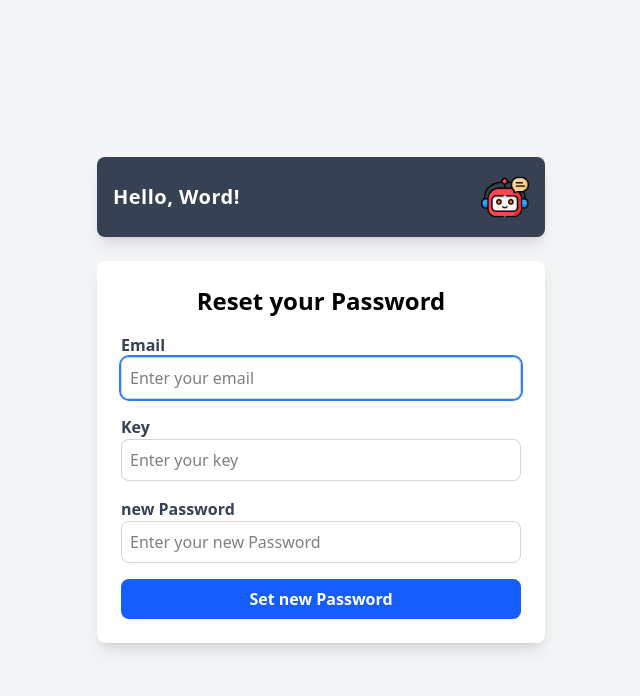
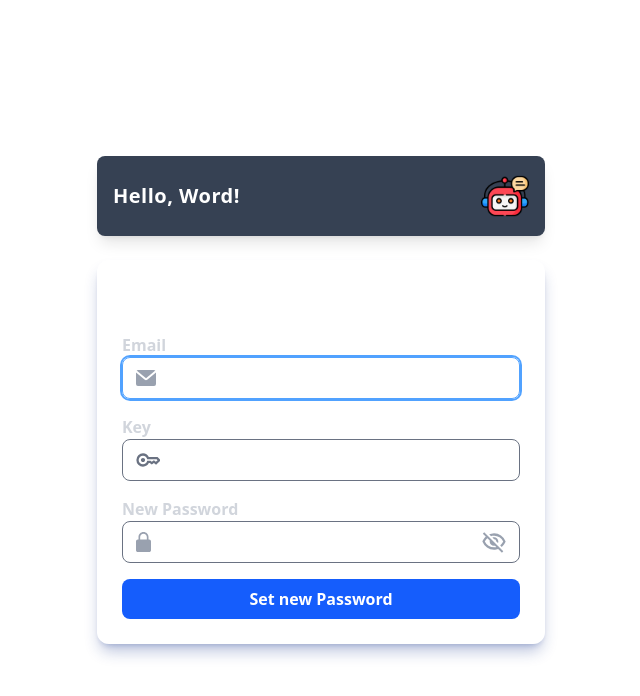
Before and after one commit to final-project-real-time-chat/realtime-chat, a React (Vite) app in the folder frontend/: page /new-pw in a window 1280 px wide. Shown: the top 696 px of the page, without its empty margins (319-959 px from the left). Built offline with nearby package versions, Linux system fonts and the light colour scheme.

Commit message:
page not found fixed,forgotpw und new pw fixed style

```diff
--- a/frontend/src/components/Chatroom.jsx
+++ b/frontend/src/components/Chatroom.jsx
@@ -1,5 +1,5 @@
 import { useState, useRef, useEffect } from "react";
-import { useParams } from "react-router-dom";
+import { useParams, Navigate } from "react-router-dom";
 import { useNavigate } from "react-router-dom";
 import { useQuery, useMutation, useQueryClient } from "@tanstack/react-query";
 import { io } from "socket.io-client";
@@ -27,6 +27,7 @@ export const Chatroom = () => {
     queryKey: ["chatroom", id],
     queryFn: async () => {
       const response = await fetch(`/api/chatrooms/chats/${id}`);
+
       return response.json();
     },
   });
@@ -331,6 +332,10 @@ export const Chatroom = () => {
     deleteMessageMutation.mutate({ messageId: message._id });
   }
 
+  if ((data === undefined && !isLoading) || data?.errorMessage) {
+    return <Navigate to={"/404"}></Navigate>;
+  }
+
   return (
     <div className="min-h-svh flex flex-col">
       <header className="xl:h-25 z-10 h-16 flex justify-between  items-center pl-2 sticky top-0 bg-gray-700">
--- a/frontend/src/components/NewPassword.jsx
+++ b/frontend/src/components/NewPassword.jsx
@@ -1,9 +1,11 @@
 import { useNavigate } from "react-router-dom";
 import toast, { Toaster } from "react-hot-toast";
 import robot from "../assets/robot.png";
+import { useState } from "react";
 
 export const NewPassword = () => {
   const navigate = useNavigate();
+  const [showPassword, setShowPassword] = useState(false);
 
   async function handleNewPw(e) {
     e.preventDefault();
@@ -34,7 +36,7 @@ export const NewPassword = () => {
   }
 
   return (
-    <div className="flex flex-col items-center justify-center min-h-screen bg-gray-100 p-6">
+    <div className="flex flex-col items-center justify-center min-h-screen  p-6">
       <header className="flex items-center justify-between w-full max-w-md bg-gray-700 text-white p-4 rounded-lg shadow-lg">
         <h1 className="text-xl font-bold tracking-wide">Hello, Word!</h1>
         <img className="h-12" src={robot} alt="robot" />
@@ -42,46 +44,113 @@ export const NewPassword = () => {
 
       <form
         onSubmit={handleNewPw}
-        className="w-full max-w-md bg-white p-6 rounded-lg shadow-lg mt-6"
+        className="mt-[2%] mx-auto w-full max-w-md bg-white/25 shadow-lg shadow-blue-900/30 backdrop-blur-md rounded-xl border border-white/20 p-6"
       >
-        <h1 className="text-2xl font-bold text-center mb-4 text-black">
+        <h1 className="text-2xl font-bold text-center mb-4 text-white">
           Reset your Password
         </h1>
-        <label htmlFor="email" className="block text-gray-700 font-semibold">
+        <label htmlFor="email" className="block text-gray-300 font-semibold">
           Email
         </label>
+        <div className="relative mb-4">
+          <div className="absolute inset-y-0 start-0 flex items-center ps-3.5 pointer-events-none">
+            <svg
+              className="w-5 h-5 text-gray-400"
+              aria-hidden="true"
+              xmlns="http://www.w3.org/2000/svg"
+              fill="currentColor"
+              viewBox="0 0 20 16"
+            >
+              <path d="m10.036 8.278 9.258-7.79A1.979 1.979 0 0 0 18 0H2A1.987 1.987 0 0 0 .641.541l9.395 7.737Z" />
+              <path d="M11.241 9.817c-.36.275-.801.425-1.255.427-.428 0-.845-.138-1.187-.395L0 2.6V14a2 2 0 0 0 2 2h16a2 2 0 0 0 2-2V2.5l-8.759 7.317Z" />
+            </svg>
+          </div>
           <input
             type="email"
             name="email"
             id="email"
-          placeholder="Enter your email"
-          className="text-black w-full p-2 border border-gray-300 rounded-lg mb-4 focus:outline-none focus:ring-2 focus:ring-blue-500"
+            placeholder="Email"
+            className="bg-white/10 text-white border border-gray-500 rounded-lg w-full p-2 ps-10 focus:outline-none focus:ring-2 focus:ring-blue-400 focus:border-blue-400"
             required
             autoFocus
           />
-        <label htmlFor="email" className="block text-gray-700 font-semibold">
+        </div>
+        <label htmlFor="key" className="block text-gray-300 font-semibold">
           Key
         </label>
+        <div className="relative mb-4">
+          <div className="absolute inset-y-0 start-0 flex items-center ps-3.5 pointer-events-none">
+            <svg
+              className="w-6 h-6 text-gray-500 dark:text-gray-400"
+              aria-hidden="true"
+              xmlns="http://www.w3.org/2000/svg"
+              fill="currentColor"
+              viewBox="0 -960 960 960"
+            >
+              <path d="M280.17-395.67q-34.5 0-59.5-24.83-25-24.84-25-59.33 0-34.5 24.83-59.5 24.84-25 59.33-25 34.5 0 59.5 24.83 25 24.84 25 59.33 0 34.5-24.83 59.5-24.84 25-59.33 25ZM280-214.33q-109.78 0-187.72-77.99-77.95-77.99-77.95-187.84 0-109.84 77.95-187.67 77.94-77.84 187.72-77.84 79.33 0 140 38.34Q480.67-669 512.06-601h350.27L991-473.33 802-293.67l-86.33-64.66-84.34 61.66L548.67-359H512q-27 61-87.39 102.83-60.39 41.84-144.61 41.84Zm0-92.34q60.67 0 108.17-39.66 47.5-39.67 59.16-104h132l51 40.33 86-62.33 78 57.66 68.34-56.66-37.34-38.34H447q-8.67-59.33-56.73-101.5-48.06-42.16-110.27-42.16-72 0-122.67 50.66Q106.67-552 106.67-480t50.66 122.67Q208-306.67 280-306.67Z" />
+            </svg>
+          </div>
           <input
             type="text"
             name="key"
             id="key"
             placeholder="Enter your key"
-          className="text-black w-full p-2 border border-gray-300 rounded-lg mb-4 focus:outline-none focus:ring-2 focus:ring-blue-500"
+            className="bg-white/10 text-white border border-gray-500 rounded-lg w-full p-2 ps-10 focus:outline-none focus:ring-2 focus:ring-blue-400 focus:border-blue-400"
             required
           />
-        <label htmlFor="email" className="block text-gray-700 font-semibold">
-          new Password
+        </div>
+        <label htmlFor="newPw" className="block text-gray-300 font-semibold">
+          New Password
         </label>
+        <div className="relative mb-4">
+          <div className="absolute inset-y-0 start-0 flex items-center ps-3.5 pointer-events-none">
+            <svg
+              className="w-5 h-5 text-gray-400"
+              aria-hidden="true"
+              xmlns="http://www.w3.org/2000/svg"
+              fill="currentColor"
+              viewBox="0 0 512 512"
+            >
+              <path d="M336 192h-16v-64C320 57.406 262.594 0 192 0S64 57.406 64 128v64H48c-26.453 0-48 21.523-48 48v224c0 26.477 21.547 48 48 48h288c26.453 0 48-21.523 48-48V240c0-26.477-21.547-48-48-48zm-229.332-64c0-47.063 38.27-85.332 85.332-85.332s85.332 38.27 85.332 85.332v64H106.668z" />
+            </svg>
+          </div>
           <input
-          type="password"
+            type={showPassword ? "text" : "password"}
             name="newPw"
             id="newPw"
             placeholder="Enter your new Password"
-          className="text-black w-full p-2 border border-gray-300 rounded-lg mb-4 focus:outline-none focus:ring-2 focus:ring-blue-500"
+            className="bg-white/10 text-white border border-gray-500 rounded-lg w-full p-2 ps-10 focus:outline-none focus:ring-2 focus:ring-blue-400 focus:border-blue-400"
             required
             minLength={6}
+            autoComplete="new-password"
           />
+          <div
+            className="absolute inset-y-0 end-0 flex items-center pe-3.5 cursor-pointer"
+            onClick={() => setShowPassword(!showPassword)}
+          >
+            {showPassword ? (
+              <svg
+                className="w-6 h-6 text-gray-400"
+                aria-hidden="true"
+                xmlns="http://www.w3.org/2000/svg"
+                fill="currentColor"
+                viewBox="0 -960 960 960"
+              >
+                <path d="M480.08-326.67q72.25 0 122.75-50.58 50.5-50.57 50.5-122.83 0-72.25-50.58-122.75-50.57-50.5-122.83-50.5-72.25 0-122.75 50.58-50.5 50.57-50.5 122.83 0 72.25 50.58 122.75 50.57 50.5 122.83 50.5Zm-.02-80.33q-38.73 0-65.89-27.11Q387-461.22 387-499.94q0-38.73 27.11-65.89Q441.22-593 479.94-593q38.73 0 65.89 27.11Q573-538.78 573-500.06q0 38.73-27.11 65.89Q518.78-407 480.06-407ZM480-174.33q-155.33 0-280.5-90.5Q74.33-355.33 14.33-500q60-144.67 185.17-235.17 125.17-90.5 280.5-90.5 155.33 0 280.5 90.5Q885.67-644.67 945.67-500q-60 144.67-185.17 235.17-125.17 90.5-280.5 90.5ZM480-500Zm-.02 233.33q117.6 0 215.98-63.66Q794.33-394 846.33-500q-52-106-150.35-169.67-98.35-63.66-215.96-63.66-117.6 0-215.98 63.66Q165.67-606 113-500q52.67 106 151.02 169.67 98.35 63.66 215.96 63.66Z" />
+              </svg>
+            ) : (
+              <svg
+                className="w-6 h-6 text-gray-400"
+                aria-hidden="true"
+                xmlns="http://www.w3.org/2000/svg"
+                fill="currentColor"
+                viewBox="0 -960 960 960"
+              >
+                <path d="m639.33-436.33-85-84.34q14.67-33-10.83-53.33t-49.5-7l-77.67-78.33q14.67-7 31.34-10.5 16.66-3.5 32.33-3.5 72.33 0 122.83 50.5T653.33-500q0 14.33-3.5 33t-10.5 30.67Zm150 151.33-62.66-63.33q39.66-32.34 69.66-70.67t51-81q-52-106.67-148.16-170-96.17-63.33-212.5-63.33-37.67 0-71.84 5.66-34.16 5.67-53.5 13.34L288-787.67q37-16.33 91-27.16 54-10.84 104.33-10.84 150.34 0 275.84 86.17 125.5 86.17 186.5 239.5-24.34 64.33-65.84 119.5t-90.5 95.5ZM798-51.33l-152.67-151Q611-189 568.5-181.67q-42.5 7.34-88.5 7.34-153.33 0-279.17-86.84Q75-348 14.33-500 33-551 68.67-602q35.66-51 81.33-96.33l-117.33-116 55.66-57 763 763.33L798-51.33ZM215-635q-33 28.67-59.17 63.33Q129.67-537 113-500q51.33 107.67 149.33 170.5 98 62.83 223 62.83 21.67 0 45.5-2.33 23.84-2.33 41.17-8.67L517.33-333q-7.33 3.33-17.66 4.83-10.34 1.5-19.67 1.5-71.67 0-122.5-50.16Q306.67-427 306.67-500q0-9 1-19.17 1-10.16 3.33-18.16L215-635Zm329.67 110Zm-151.34 76Z" />
+              </svg>
+            )}
+          </div>
+        </div>
         <button
           type="submit"
           className="cursor-pointer w-full bg-blue-600 text-white p-2 rounded-lg font-bold hover:bg-blue-700"
--- a/frontend/src/components/PageNotFound.jsx
+++ b/frontend/src/components/PageNotFound.jsx
@@ -1,11 +1,42 @@
 import { useNavigate } from "react-router-dom";
 import "./PageNotFound.css";
+import robot from "../assets/robot.png";
 
 export function PageNotFound() {
   const navigate = useNavigate();
 
   return (
     <>
+      <header className="flex justify-between items-center sticky top-0 z-50 bg-gray-700 xl:p-2 xl:h-25">
+        <h1 className=" flex items-center tracking-widest text-sm md:text-base xl:text-3xl ml-2">
+          Hello, Word!
+        </h1>
+        <img
+          className="h-12 absolute left-1/2 transform -translate-x-1/2 xl:h-16"
+          src={robot}
+          alt="robot"
+        />
+        <button
+          onClick={() => navigate("/chatarea")}
+          className="cursor-pointer pr-4 scr"
+        >
+          <svg
+            className="w-6 h-6 text-gray-800 dark:text-white hover:text-gray-400 duration-200"
+            aria-hidden="true"
+            xmlns="http://www.w3.org/2000/svg"
+            fill="none"
+            viewBox="0 0 16 16"
+          >
+            <path
+              stroke="currentColor"
+              strokeLinecap="round"
+              strokeLinejoin="round"
+              strokeWidth="2"
+              d="M4 8h11m0 0-4-4m4 4-4 4m-5 3H3a2 2 0 0 1-2-2V3a2 2 0 0 1 2-2h3"
+            />
+          </svg>
+        </button>
+      </header>
       <div className="main_wrapper">
         <div className="main">
           <div className="antenna">
@@ -74,12 +105,6 @@ export function PageNotFound() {
           <div className="text_4043">4</div>
         </div>
       </div>
-      <button
-        onClick={() => navigate(-1)}
-        className="absolute bottom-8 right-4 bg-gradient-to-r from-red-500 to-orange-500 text-white px-4 py-2 rounded-lg font-bold shadow-md hover:from-red-600 hover:to-orange-600 hover:shadow-lg transition-all duration-300"
-      >
-        Go Back
-      </button>
     </>
   );
 }
```
Also changed, not shown: frontend/src/components/ForgotPw.jsx (+7 -7 lines). Lines whose indentation alone changed are shown as unchanged.
